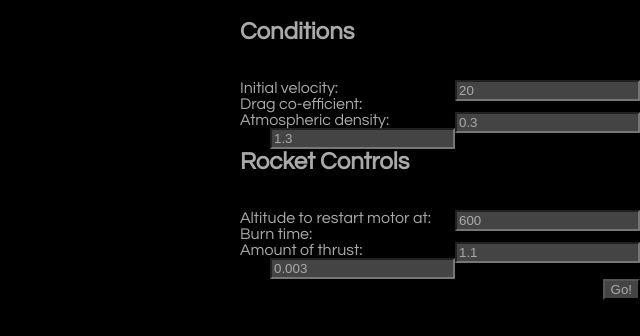
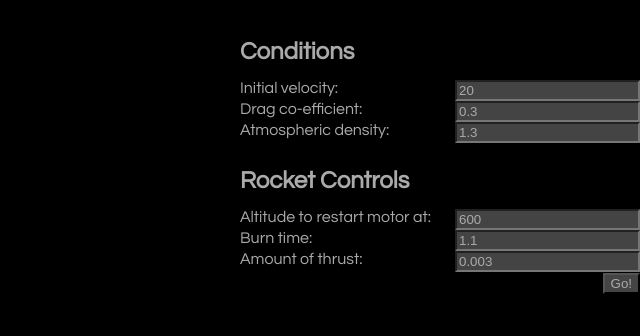
Before and after one commit to verticallanders/vls, a plain HTML site: page index.html in a window 1280 px wide. Shown: the part 162-498 px from the top of the page, without its empty margins (640-1280 px from the left). Drawn offline with nearby package versions, Linux system fonts and the light colour scheme.

Commit message:
fix display issue on safari osx/ios

```diff
--- a/index.html
+++ b/index.html
@@ -7,23 +7,23 @@
   <div id="target"></div><div id="stats"></div>
   <div class="sidebar">
     <h1>Will It Land? 🚀</h1>
+    <form onsubmit="return process_form(this)">
     <h2>Conditions</h2>
-    <form onsubmit="return process_form(this)">
-      <br>Initial velocity:
-      <input type="text" name="init_velocity" id="init_velocity">
-      <br>Drag co-efficient:
-      <input type="text" name="drag_coeff" id="drag_coeff">
-      <br>Atmospheric density:
-      <input type="text" name="density" id="density">
+      <br><div class="div-label">Initial velocity:&nbsp;
+      <input type="text" name="init_velocity" id="init_velocity"></div>
+      <br><div class="div-label">Drag co-efficient:&nbsp;
+      <input type="text" name="drag_coeff" id="drag_coeff"></div>
+      <br><div class="div-label">Atmospheric density:&nbsp;
+      <input type="text" name="density" id="density"></div>
       <br>
     <h2>Rocket Controls</h2>
-      <br>Altitude to restart motor at:
-      <input type="text" name="altitude" id="altitude">
-      <br>Burn time:
-      <input type="text" name="burn_time" id="burn_time">
-      <br>Amount of thrust:
-      <input type="text" name="thrust" id="thrust">
-      <br>
+      <br><div class="div-label">Altitude to restart motor at:&nbsp;
+      <input type="text" name="altitude" id="altitude"></div>
+      <br><div class="div-label">Burn time: &nbsp;
+      <input type="text" name="burn_time" id="burn_time"></div>
+      <br><div class="div-label">Amount of thrust:&nbsp;
+      <input type="text" name="thrust" id="thrust"></div>
+      <br><br>
       <input type="submit" value="Go!">
     </form>
   </div>
--- a/style.css
+++ b/style.css
@@ -2,6 +2,11 @@ body {
     font-family: AppleGothic, "Century Gothic", Muli, "Avant Garde", sans-serif;
     background-color: black;
     color: #AAA;
+}
+
+h2 {
+    padding-top: 20px;
+    margin-bottom: 0;
 }
 
 .sidebar {
@@ -11,6 +16,11 @@ body {
     top: 100px;
     bottom: 0;
     width: 400px;
+}
+
+.div-label {
+    float: left;
+    width: 100%;
 }
 
 #simluation {
```
